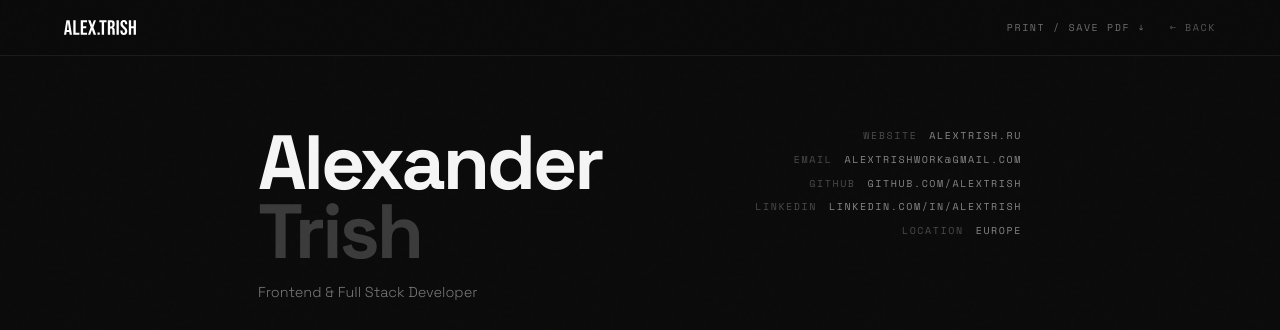
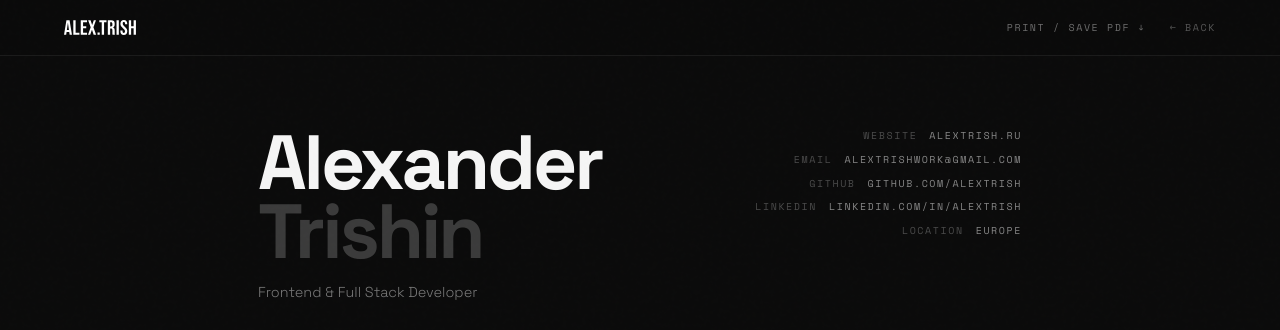
Before and after one commit to AlexTrish/Portfolio, a Next.js app: page /cv in a window 1280 px wide. Shown: the top 330 px of the page. Built offline with nearby package versions, Linux system fonts and the light colour scheme.

Commit message:
Correction to the resume

```diff
--- a/app/cv/CvPageClient.tsx
+++ b/app/cv/CvPageClient.tsx
@@ -113,7 +113,7 @@ function CvContent(): React.JSX.Element {
                 <h1 className="font-display" style={{ fontSize: "clamp(2.5rem, 6vw, 5rem)", letterSpacing: "-0.04em", lineHeight: 0.9, color: "#f5f5f5", marginBottom: "0.75rem" }}>
                   Alexander
                   <br />
-                  <span style={{ color: "rgba(255,255,255,0.2)" }}>Trish</span>
+                  <span style={{ color: "rgba(255,255,255,0.2)" }}>Trishin</span>
                 </h1>
                 <p style={{ fontSize: "0.9rem", color: "rgba(255,255,255,0.45)", fontWeight: 300, marginTop: "1rem" }}>
                   {t.role}
```
